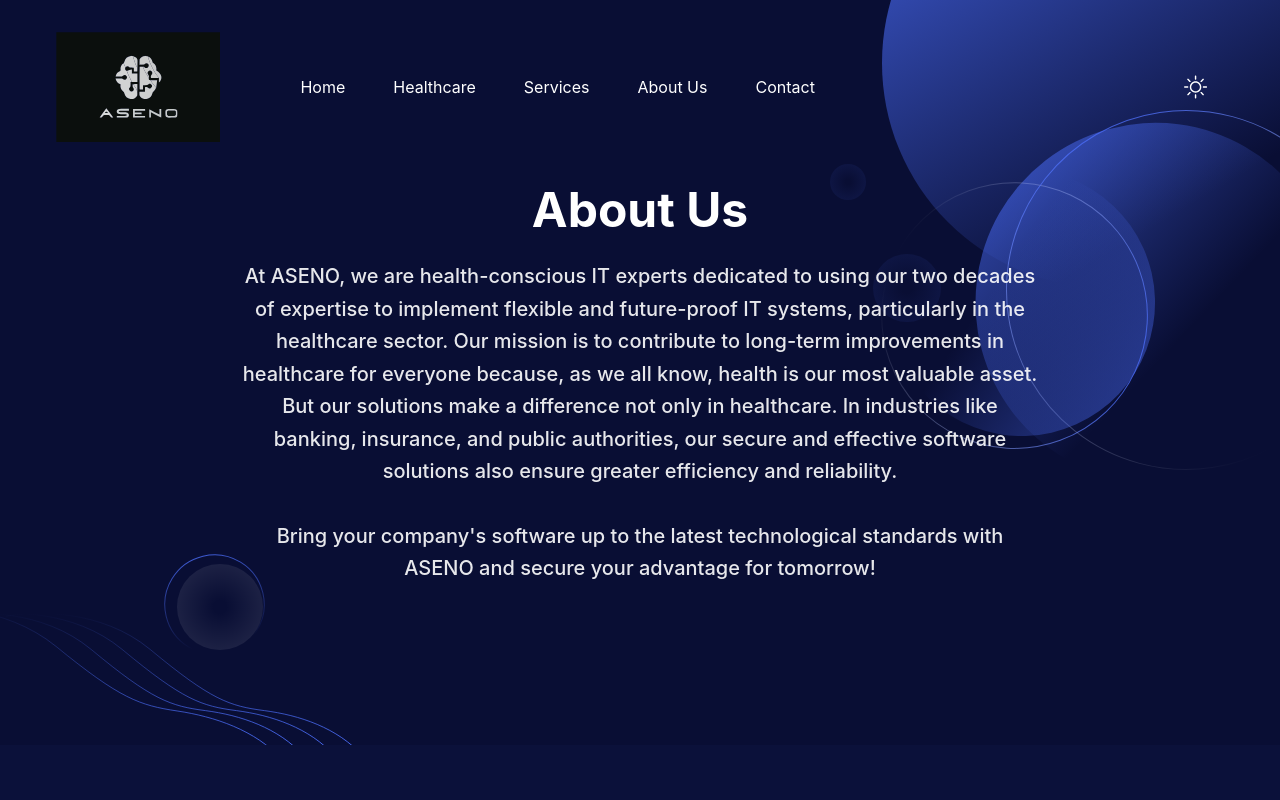
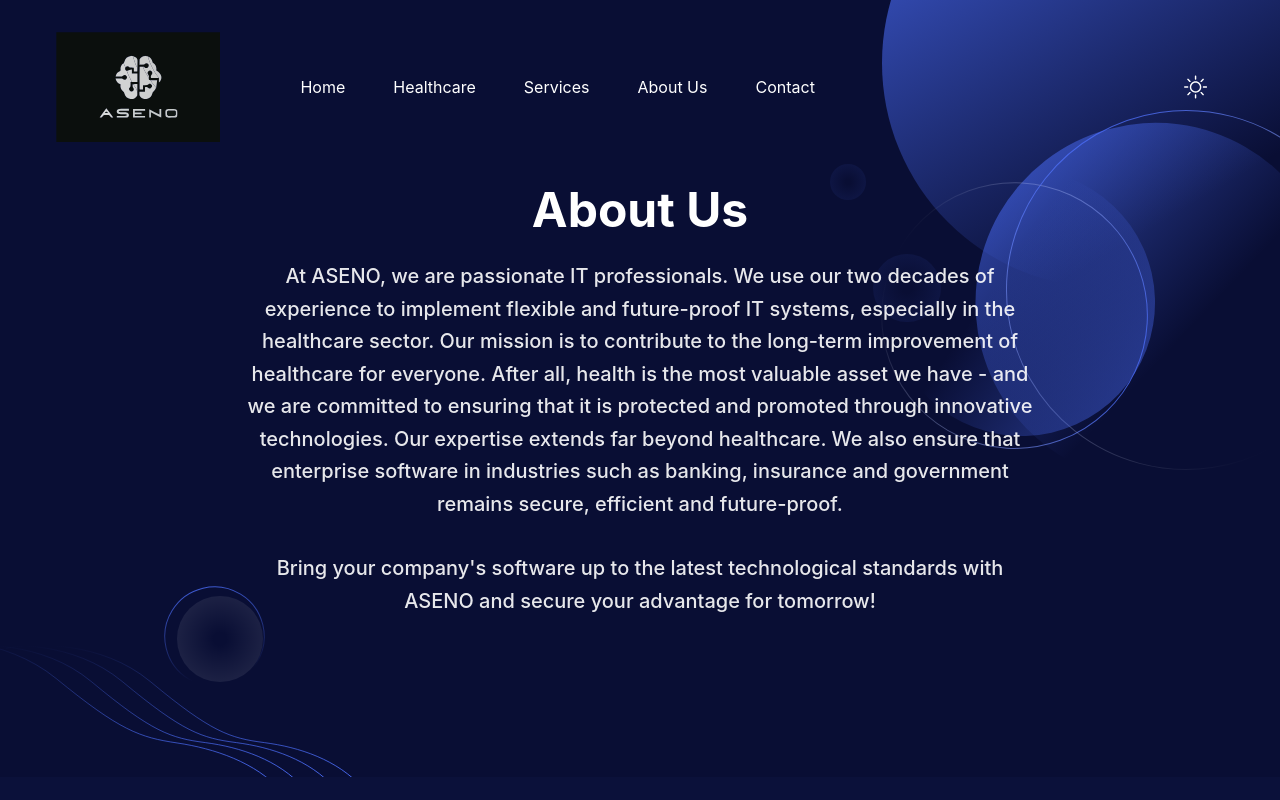
Before and after one commit to aseno-gmbh/aseno-gmbh.github.io, a Next.js app: page /about in a window 1280 px wide. Shown: the top 800 px of the page. Built offline with nearby package versions, Linux system fonts and the light colour scheme.

Commit message:
new test

```diff
--- a/components/Hero/index2.jsx
+++ b/components/Hero/index2.jsx
@@ -17,9 +17,9 @@ const HeroAboutUs = () => {
                 About Us
                 </h1>
                 <p className="mb-8 text-base font-medium !leading-relaxed text-body-color dark:text-white dark:opacity-90 sm:text-lg md:text-xl">
-                At ASENO, we are health-conscious IT experts dedicated to using our two decades of expertise to implement flexible and future-proof IT systems, particularly in the healthcare sector. Our mission is to contribute to long-term improvements in healthcare for everyone because, as we all know, health is our most valuable asset.
+                At ASENO, we are passionate IT professionals. We use our two decades of experience to implement flexible and future-proof IT systems, especially in the healthcare sector. Our mission is to contribute to the long-term improvement of healthcare for everyone. After all, health is the most valuable asset we have - and we are committed to ensuring that it is protected and promoted through innovative technologies.
 
-But our solutions make a difference not only in healthcare. In industries like banking, insurance, and public authorities, our secure and effective software solutions also ensure greater efficiency and reliability.
+                Our expertise extends far beyond healthcare. We also ensure that enterprise software in industries such as banking, insurance and government remains secure, efficient and future-proof.
 </p>
 <p className="mb-0 text-base font-medium !leading-relaxed text-body-color dark:text-white dark:opacity-90 sm:text-lg md:text-xl">
 Bring your company's software up to the latest technological standards with ASENO and secure your advantage for tomorrow!
```
